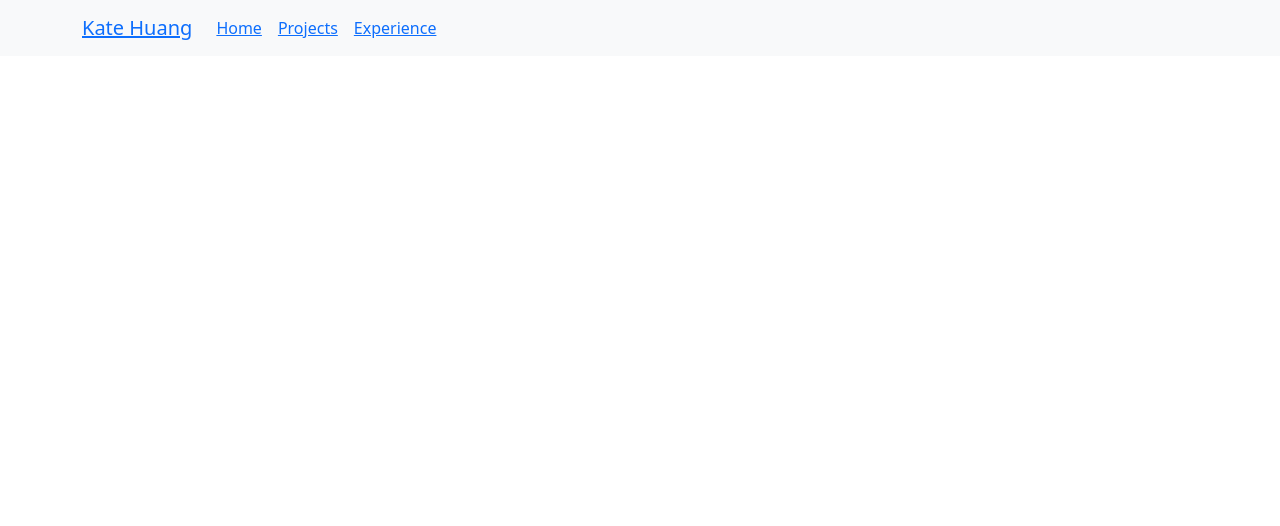
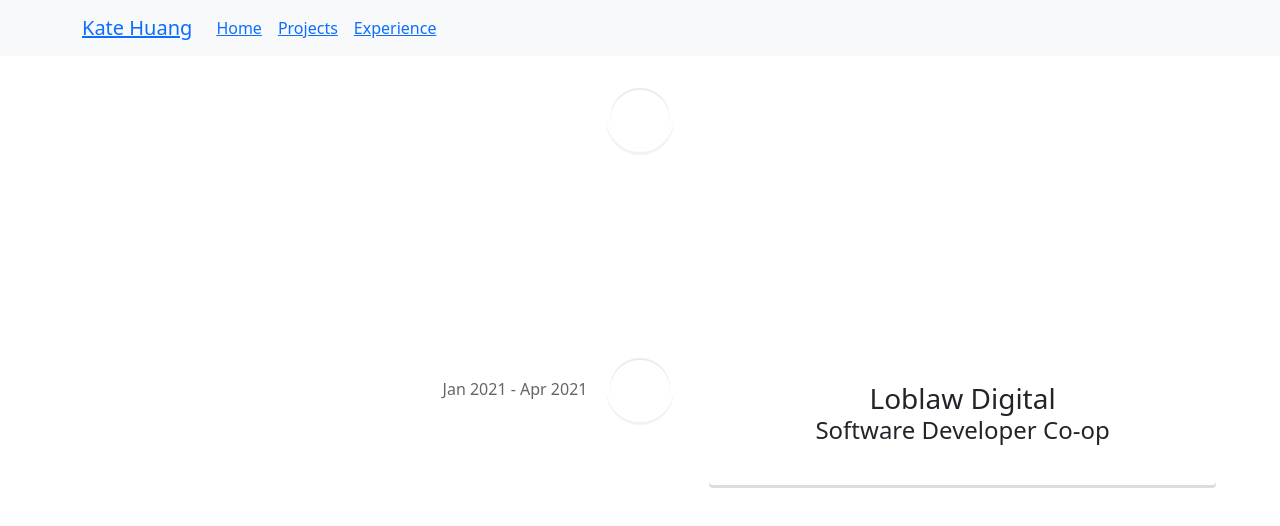
Before and after one commit to katejh/portfolio, a React (Create React App) app: page /experience in a window 1280 px wide. Shown: the top 526 px of the page. Built offline with nearby package versions, Linux system fonts and the light colour scheme.

Commit message:
add Experience component

```diff
--- a/package.json
+++ b/package.json
@@ -15,6 +15,7 @@
     "react-router": "^5.2.1",
     "react-router-dom": "^5.3.0",
     "react-scripts": "4.0.3",
+    "react-vertical-timeline-component": "^3.5.2",
     "web-vitals": "^1.1.2"
   },
   "scripts": {
--- a/public/resume.json
+++ b/public/resume.json
@@ -19,7 +19,7 @@
     },
     "skills": [
         {
-            "skill": "Python",
+            "name": "Python",
             "class": ""
         }
     ],
@@ -31,11 +31,11 @@
             "images": [],
             "code-link": "",
             "url": "",
-            "start-date": "2021-09",
-            "end-date": "2021-09",
+            "start_date": "Sept 2021",
+            "end_date": "Sept 2021",
             "technologies": [
                 {
-                    "skill": "",
+                    "name": "",
                     "class": ""
                 }
             ]
@@ -47,11 +47,11 @@
             "images": [],
             "code-link": "",
             "url": "",
-            "start-date": "2021-05",
-            "end-date": "2021-08",
+            "start_date": "May 2021",
+            "end_date": "Aug 2021",
             "technologies": [
                 {
-                    "skill": "C++",
+                    "name": "C++",
                     "class": ""
                 }
             ]
@@ -63,11 +63,11 @@
             "images": [],
             "code-link": "",
             "url": "",
-            "start-date": "2021-04",
-            "end-date": "",
+            "start_date": "Apr 2021",
+            "end_date": "",
             "technologies": [
                 {
-                    "skill": "",
+                    "name": "",
                     "class": ""
                 }
             ]
@@ -75,11 +75,30 @@
     },
     "experience": [
         {
-            "company": "",
-            "title": "",
-            "start-date": "",
-            "end-date": "",
-            "technologies": [],
+            "company": "University of British Columbia",
+            "title": "Undergraduate Teaching Assistant - APSC 160",
+            "start_date": "Sept 2021",
+            "end_date": "Dec 2021",
+            "technologies": [
+                {
+                    "name": "C",
+                    "class": ""
+                }
+            ],
+            "brief": "Teaching assistant for intro to C course for engineering students",
+            "description": ""
+        },
+        {
+            "company": "Loblaw Digital",
+            "title": "Software Developer Co-op",
+            "start_date": "Jan 2021",
+            "end_date": "Apr 2021",
+            "technologies": [
+                {
+                    "name": "",
+                    "class": ""
+                }
+            ],
             "brief": "",
             "description": ""
         }
--- a/src/App.js
+++ b/src/App.js
@@ -8,6 +8,7 @@ import { BrowserRouter as Router, Switch, Route } from 'react-router-dom';
 import HomePage from './components/HomePage';
 import { Header } from './components/Header';
 import NotFound404 from './components/NotFound404';
+import Experience from './components/Experience';
 
 class App extends React.Component {
   constructor(props) {
@@ -52,8 +53,8 @@ class App extends React.Component {
           <Header />
           <Switch>
             <Route path="/projects" />
-            <Route path="/experience" />
-            <Route exact path="/" render={() => <HomePage data={this.state.resumeData}></HomePage>} />
+            <Route path="/experience" render={() => <Experience experience={this.state.resumeData.experience} />}/>
+            <Route exact path="/" render={() => <HomePage data={this.state.resumeData} />} />
             <Route path="/" render={() => <NotFound404 />}></Route>
           </Switch>
         </Router>
--- a/src/components/Experience.js
+++ b/src/components/Experience.js
@@ -0,0 +1,54 @@
+import React from 'react';
+import { VerticalTimeline, VerticalTimelineElement } from 'react-vertical-timeline-component';
+import { Badge } from 'react-bootstrap';
+
+import 'react-vertical-timeline-component/style.min.css';
+
+class Experience extends React.Component {
+    constructor(props) {
+        super(props);
+
+        this.state = {
+            experience: props.experience
+        }
+    }
+
+    render() {
+        var jobs = this.state.experience.map((job, i) => {
+            var tech = job.technologies.map((skill, i) => {
+                return (
+                    <Badge pill key={i}>
+                        {skill.name}
+                    </Badge>
+                );
+            });
+            var timeline_date_string = job.start_date + " - " + (job.end_date ? job.end_date : "Current");
+
+            return (
+                <VerticalTimelineElement
+                  className = "vertical-timeline-element--work"
+                  date={timeline_date_string}
+                  key={i}
+                >
+                    <h3 className="vertical-timeline-element-title">
+                        {job.company}
+                    </h3>
+                    <h4 className="vertical-timeline-element-subtitle">
+                        {job.title}
+                    </h4>
+                    <p>{job.brief}</p>
+                </VerticalTimelineElement>
+            );
+        });
+
+        return (
+            <div className="Experience">
+                <VerticalTimeline>
+                    {jobs}
+                </VerticalTimeline>
+            </div>
+        );
+    }
+}
+
+export default Experience;
```
Also changed, not shown: 1 other file (tests, documents, lock files or other folders).
